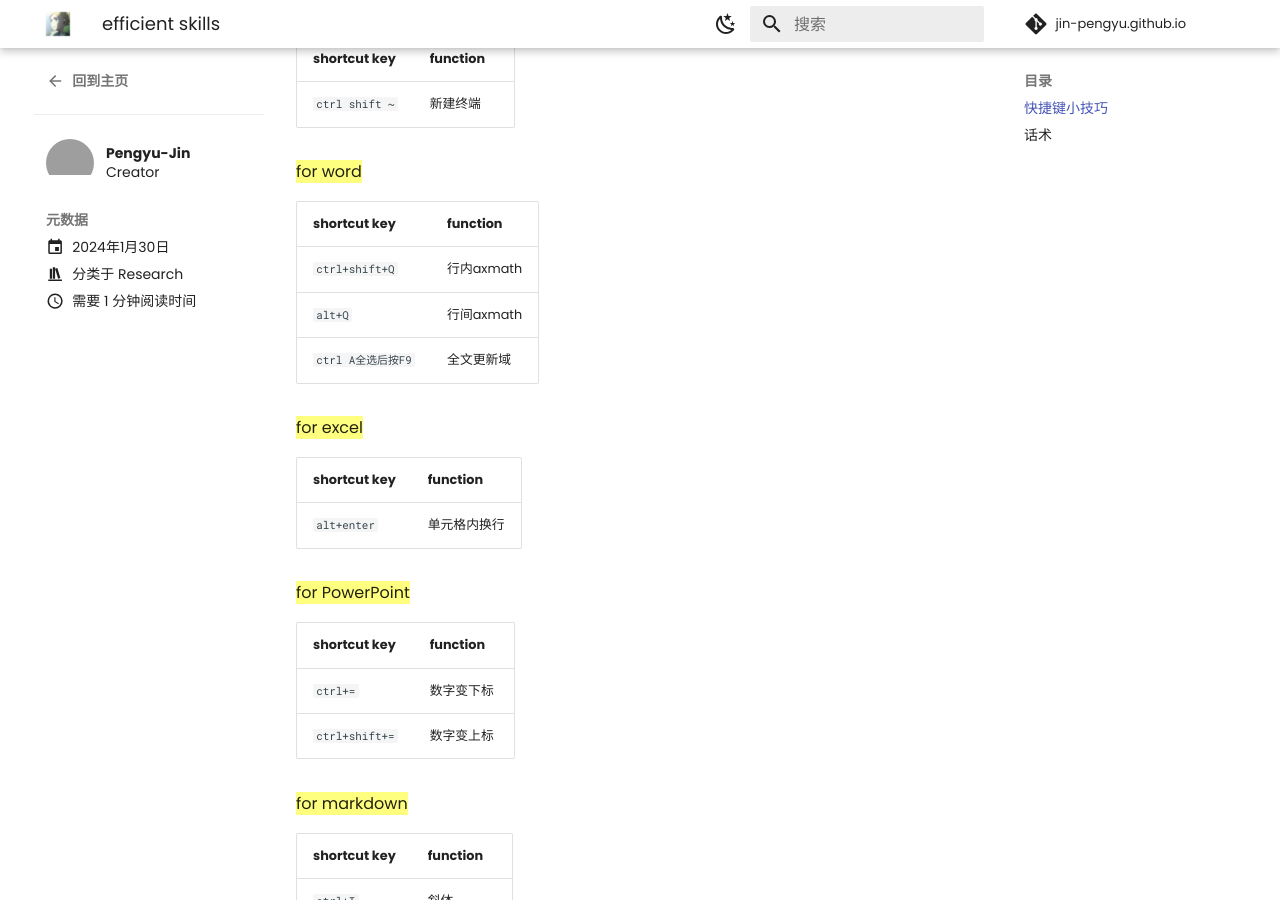
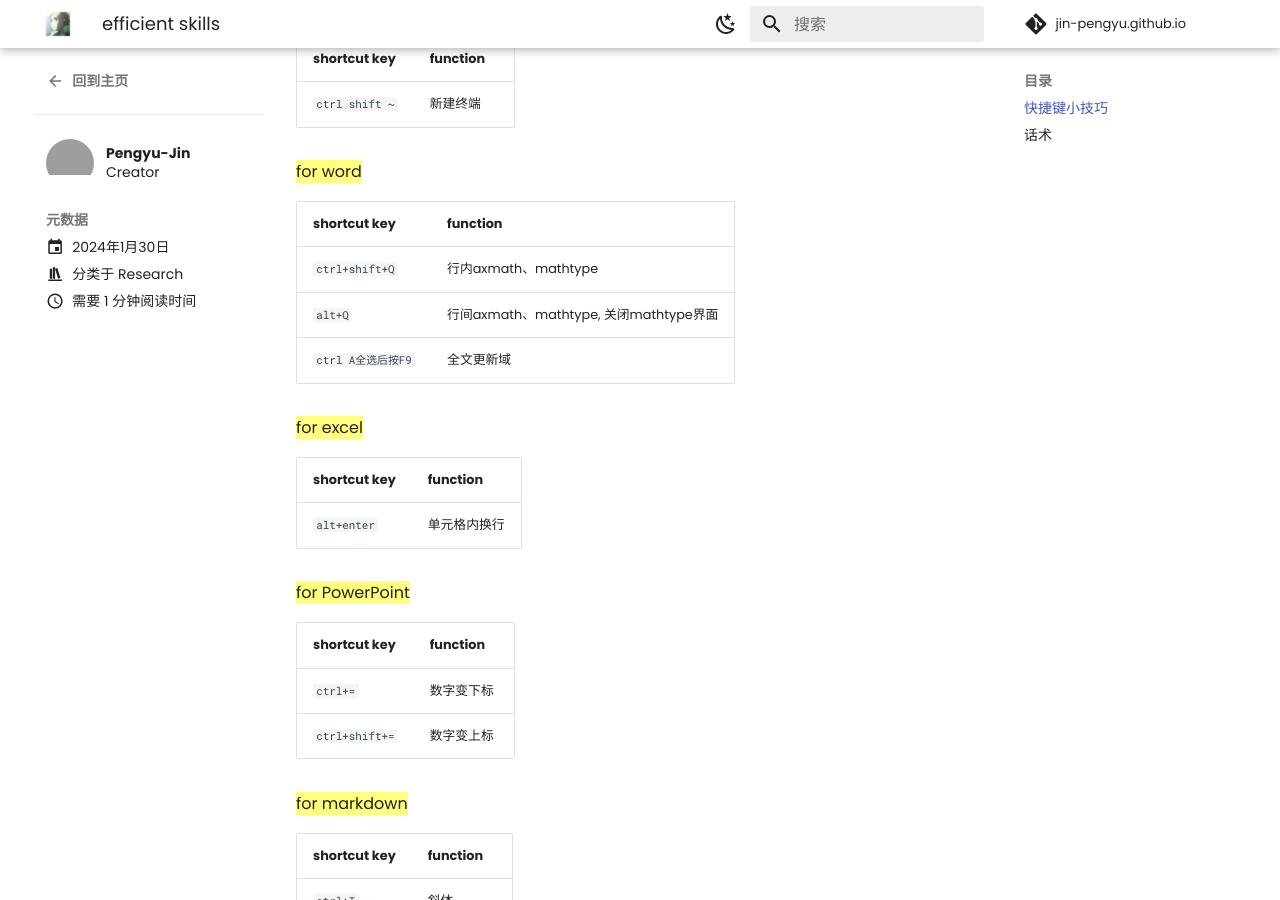
Before and after one commit to Pengyu-Jin/Pengyu-Jin.github.io, an MkDocs documentation site: the page built from docs/blog/posts/tool.md, in a window 1280 px wide and 900 px high, scrolled down 967 px. Built offline with MkDocs 1.6.1 and Material for MkDocs 9.7.7, drawn with Linux system fonts in a browser that asks for light colours; comment, search, counter and statistics services are not loaded; grey boxes are pictures that could not be loaded.

Commit message:
post-tool20240530

```diff
--- a/docs/blog/posts/tool.md
+++ b/docs/blog/posts/tool.md
@@ -39,8 +39,8 @@ categories:
 
 | shortcut key | function |
 | ----------- | --------- |
-| `ctrl+shift+Q`| 行内axmath |
-|`alt+Q`| 行间axmath |
+| `ctrl+shift+Q`| 行内axmath、mathtype |
+|`alt+Q`| 行间axmath、mathtype, 关闭mathtype界面 |
 |`ctrl A全选后按F9`| 全文更新域 |
 
 ==for excel==
```
